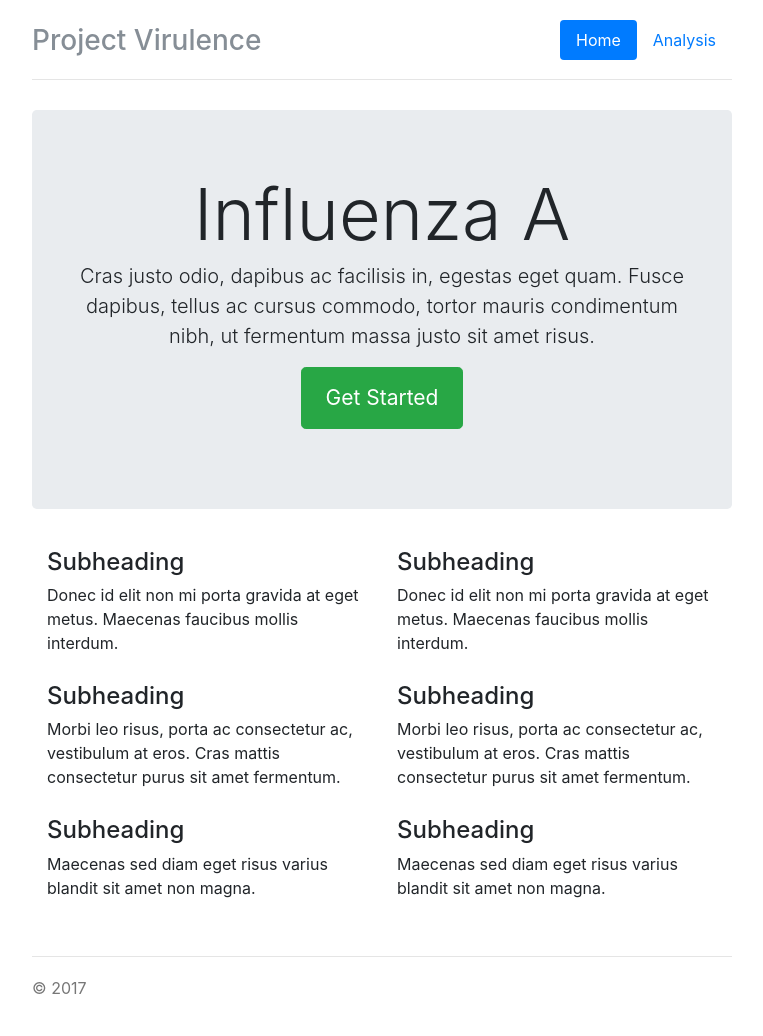
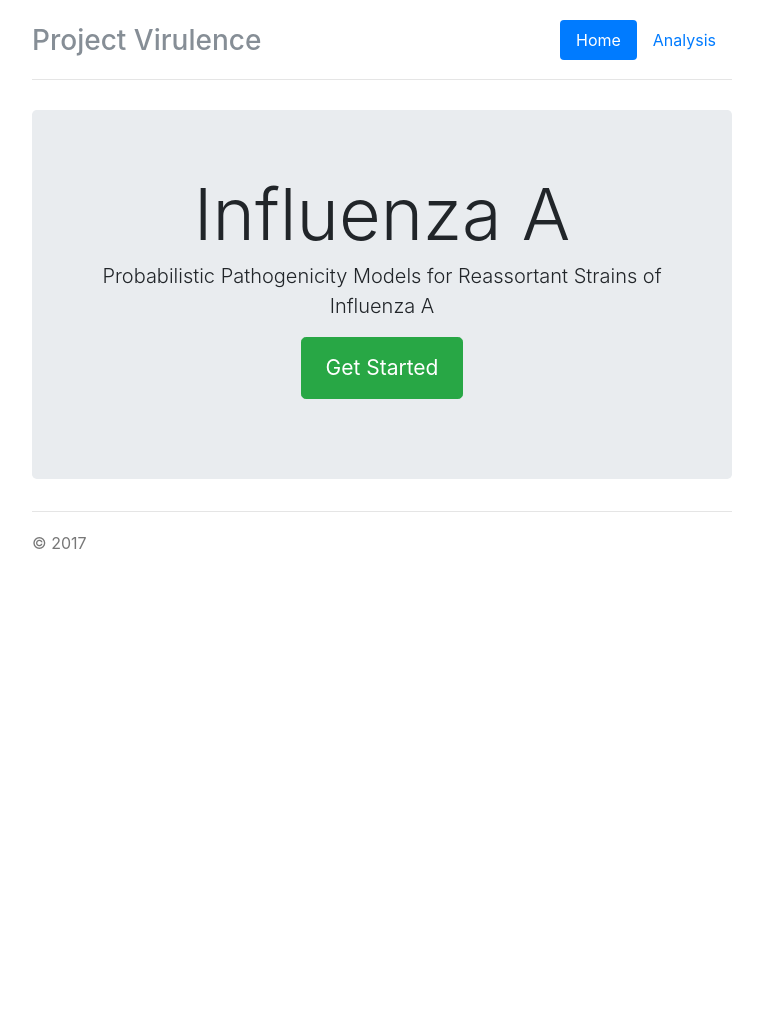
Before and after one commit to sathvikn/calhacks-17, a Flask app: page / in a window 1280 px wide. Shown: the whole page, without its empty margins (258-1021 px from the left). After the commit the page ends 549 px from the top, so only its background shows below. Run offline with Flask 2, Linux system fonts and the light colour scheme; parts of the project's set-up code (start-up, migrations or seed data) failed here and were passed over; some libraries are stand-ins or nearby versions.

Commit message:
Debug models.py

```diff
--- a/templates/index.html
+++ b/templates/index.html
@@ -34,32 +34,8 @@
 
       <div class="jumbotron">
         <h1 class="display-3">Influenza A</h1>
-        <p class="lead">Cras justo odio, dapibus ac facilisis in, egestas eget quam. Fusce dapibus, tellus ac cursus commodo, tortor mauris condimentum nibh, ut fermentum massa justo sit amet risus.</p>
+        <p class="lead">Probabilistic Pathogenicity Models for Reassortant Strains of Influenza A</p>
         <p><a class="btn btn-lg btn-success" href='inputStrains' role="button">Get Started</a></p>
-      </div>
-
-      <div class="row marketing">
-        <div class="col-lg-6">
-          <h4>Subheading</h4>
-          <p>Donec id elit non mi porta gravida at eget metus. Maecenas faucibus mollis interdum.</p>
-
-          <h4>Subheading</h4>
-          <p>Morbi leo risus, porta ac consectetur ac, vestibulum at eros. Cras mattis consectetur purus sit amet fermentum.</p>
-
-          <h4>Subheading</h4>
-          <p>Maecenas sed diam eget risus varius blandit sit amet non magna.</p>
-        </div>
-
-        <div class="col-lg-6">
-          <h4>Subheading</h4>
-          <p>Donec id elit non mi porta gravida at eget metus. Maecenas faucibus mollis interdum.</p>
-
-          <h4>Subheading</h4>
-          <p>Morbi leo risus, porta ac consectetur ac, vestibulum at eros. Cras mattis consectetur purus sit amet fermentum.</p>
-
-          <h4>Subheading</h4>
-          <p>Maecenas sed diam eget risus varius blandit sit amet non magna.</p>
-        </div>
       </div>
 
       <footer class="footer">
--- a/views.py
+++ b/views.py
@@ -42,11 +42,10 @@ def cross():
     strn2 = Strain(strain_2, DETERMINANTS)
     patho1 = strn1.pathogenicity
     patho2 = strn2.pathogenicity
-#    cross = CrossData(strn1, strn2, DETERMINANTS)
-#    data = cross.data
-#    return render_template('cross.html', result1=strain_1, result2=strain_2,
-#                            patho1=patho1, patho2=patho2, data=data)
-    return render_template('cross.html', result1=strain_1, result2=strain_2, patho1=patho1, patho2=patho2)
+    cross = CrossData(strn1, strn2, DETERMINANTS)
+    data = cross.data
+    return render_template('cross.html', result1=strain_1, result2=strain_2,
+                            patho1=patho1, patho2=patho2, data=data)
 
 
 if __name__ == "__main__":
```
Also changed, not shown: models.py (+11 -10 lines).
